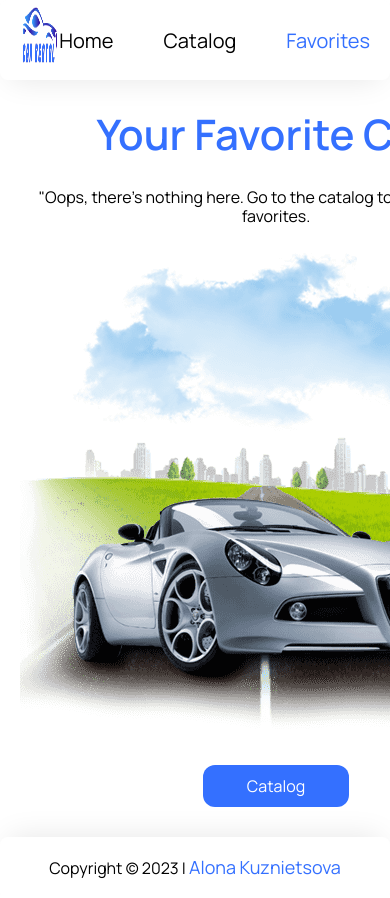
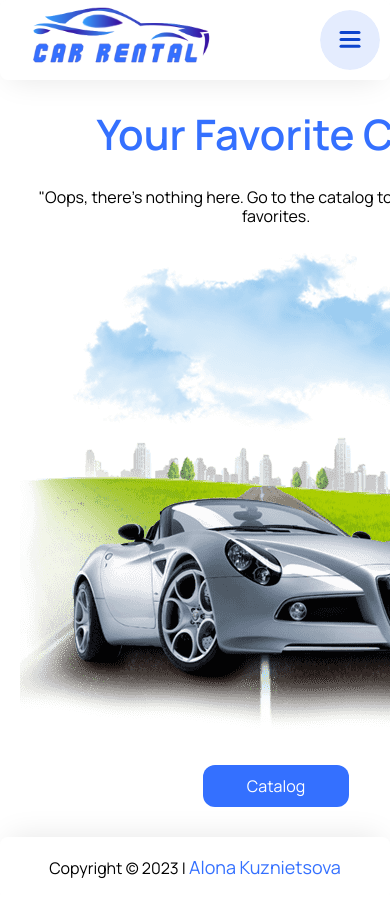
Before and after one commit to acvetochka/car-rental, a React (Create React App) app: page /car-rental/favorites in a window 390 px wide. Shown: the top 898 px of the page. Built offline with nearby package versions, Linux system fonts and the light colour scheme.

Commit message:
add mobile-menu

```diff
--- a/src/components/Header/Header.jsx
+++ b/src/components/Header/Header.jsx
@@ -1,9 +1,16 @@
 import { motion } from 'framer-motion';
+import { useMediaQuery } from 'react-responsive';
 
 import carLogo from 'assets/rental-car-logo.png';
-import { HeaderStyles, Link, Logo, LogoImg, Navi } from './Header.styled';
+import { HeaderStyles, Logo, LogoImg } from './Header.styled';
+import MobileMenu from 'components/MobileMenu/MobileMenu';
+import Navigation from 'components/Navigation/Navigation';
 
 const Header = () => {
+  const isMobile = useMediaQuery({
+    query: '(max-width: 768px)',
+  });
+
   return (
     <HeaderStyles>
       <motion.div
@@ -13,19 +20,10 @@
         viewport={{ once: true, amount: 0.2 }}
       >
         <Logo to="/">
-          <LogoImg
-            src={carLogo}
-            alt="logo"
-            width="200"
-            height="80"
-          />
+          <LogoImg src={carLogo} alt="logo" width="200" height="80" />
         </Logo>
       </motion.div>
-      <Navi>
-        <Link to="/">Home</Link>
-        <Link to="/catalog">Catalog</Link>
-        <Link to="/favorites">Favorites</Link>
-      </Navi>
+      {isMobile ? <MobileMenu /> : <Navigation />}
     </HeaderStyles>
   );
 };
--- a/src/components/Header/Header.styled.jsx
+++ b/src/components/Header/Header.styled.jsx
@@ -23,37 +23,3 @@
   width: 100%;
   max-height: 100%;
 `;
-
-export const Navi = styled.nav`
-  display: flex;
-  gap: 50px;
-`;
-
-export const Link = styled(NavLink)`
-  position: relative;
-  font-size: 20px;
-  transition: color 500ms ease-in-out, text-decoration 500ms ease-in-out;
-  &:after {
-    content: '';
-    background: none repeat scroll 0 0 transparent;
-    bottom: -1px;
-    display: block;
-    height: 1px;
-    left: 50%;
-    position: absolute;
-    background: var(--accent-hover);
-    transition: width 500ms ease 0s, left 500ms ease 0s;
-    width: 0;
-  }
-  &:hover:after {
-    width: 100%;
-    left: 0;
-  }
-  :hover {
-    color: var(--accent-hover);
-  }
-
-  &.active {
-    color: var(--accent-color);
-  }
-`;
--- /dev/null
+++ b/src/components/MobileMenu/MenuToggle/MenuToggle.jsx
@@ -0,0 +1,40 @@
+import * as React from 'react';
+import { motion } from 'framer-motion';
+import { Button } from './MenuToggle.styled';
+
+const Path = props => (
+  <motion.path
+    fill="transparent"
+    strokeWidth="3"
+    stroke="#0B44CD"
+    strokeLinecap="round"
+    {...props}
+  />
+);
+
+export const MenuToggle = ({ toggle }) => (
+  <Button onClick={toggle}>
+    <svg width="23" height="23" viewBox="0 0 23 23">
+      <Path
+        variants={{
+          closed: { d: 'M 2 2.5 L 20 2.5' },
+          open: { d: 'M 3 16.5 L 17 2.5' },
+        }}
+      />
+      <Path
+        d="M 2 9.423 L 20 9.423"
+        variants={{
+          closed: { opacity: 1 },
+          open: { opacity: 0 },
+        }}
+        transition={{ duration: 0.1 }}
+      />
+      <Path
+        variants={{
+          closed: { d: 'M 2 16.346 L 20 16.346' },
+          open: { d: 'M 3 2.5 L 17 16.346' },
+        }}
+      />
+    </svg>
+  </Button>
+);
--- /dev/null
+++ b/src/components/MobileMenu/MenuToggle/MenuToggle.styled.jsx
@@ -0,0 +1,17 @@
+import styled from '@emotion/styled';
+
+export const Button = styled.button`
+  outline: none;
+  border: none;
+  /* -webkit-user-select: none;
+  -moz-user-select: none;
+  -ms-user-select: none; */
+  cursor: pointer;
+  position: absolute;
+  top: 18px;
+  right: 15px;
+  width: 50px;
+  height: 50px;
+  border-radius: 50%;
+  background: transparent;
+`;
--- /dev/null
+++ b/src/components/MobileMenu/MobNav/MobNav.jsx
@@ -0,0 +1,54 @@
+import { NavItem, NavList } from './MobNav.styled';
+
+const variantsLink = {
+  open: {
+    y: 0,
+    opacity: 1,
+    transition: {
+      y: { stiffness: 1000, velocity: -100 },
+    },
+  },
+  closed: {
+    y: 50,
+    opacity: 0,
+    transition: {
+      y: { stiffness: 1000 },
+    },
+  },
+};
+
+const variants = {
+  open: {
+    transition: { staggerChildren: 0.07, delayChildren: 0.2 },
+    visibility: 'visible',
+    pointerEvents: 'auto',
+  },
+  closed: {
+    transition: { staggerChildren: 0.05, staggerDirection: -1 },
+    visibility: 'hidden',
+    pointerEvents: 'none',
+  },
+};
+
+const menu = [
+  { id: 1, name: 'Home', src: '/' },
+  { id: 2, name: 'Catalog', src: '/catalog' },
+  { id: 3, name: 'Favorites', src: '/favorites' },
+];
+
+export const MobNav = ({ onClose }) => (
+  <NavList variants={variants}>
+    {menu.map(({ id, name, src }) => (
+      <NavItem
+        key={id}
+        variants={variantsLink}
+        whileHover={{ scale: 1.1 }}
+        whileTap={{ scale: 0.95 }}
+        to={src}
+        onClick={onClose}
+      >
+        {name}
+      </NavItem>
+    ))}
+  </NavList>
+);
--- /dev/null
+++ b/src/components/MobileMenu/MobNav/MobNav.styled.jsx
@@ -0,0 +1,44 @@
+import styled from '@emotion/styled';
+import { motion } from 'framer-motion';
+import { NavLink } from 'react-router-dom';
+
+export const NavList = styled(motion.ul)`
+  padding: 25px;
+  position: absolute;
+  top: 100px;
+  left: 50%;
+  transform: translateX(-50%);
+  display: flex;
+  flex-direction: column;
+  gap: 50px;
+  align-items: center;
+`;
+
+export const NavItem = styled(motion(NavLink))`
+  position: relative;
+  font-size: 28px;
+  transition: color 500ms ease-in-out, text-decoration 500ms ease-in-out;
+  &:after {
+    content: '';
+    background: none repeat scroll 0 0 transparent;
+    bottom: -1px;
+    display: block;
+    height: 1px;
+    left: 50%;
+    position: absolute;
+    background: var(--accent-hover);
+    transition: width 500ms ease 0s, left 500ms ease 0s;
+    width: 0;
+  }
+  &:hover:after {
+    width: 100%;
+    left: 0;
+  }
+  :hover {
+    color: var(--accent-hover);
+  }
+
+  &.active {
+    color: var(--accent-color);
+  }
+`;
--- /dev/null
+++ b/src/components/MobileMenu/MobileMenu.jsx
@@ -0,0 +1,62 @@
+import { useRef } from 'react';
+import { AnimatePresence, useCycle } from 'framer-motion';
+import { MenuToggle } from './MenuToggle/MenuToggle';
+import { useDimensions } from 'helpers/use-dimensios';
+import { MobNav } from './MobNav/MobNav';
+import { Nav, Wrapper } from './MobileMenu.styled';
+import { useEffect } from 'react';
+
+const sidebar = {
+  open: (height = 500) => ({
+    clipPath: `circle( ${height * 2 + 200}px at 100% 0)`,
+    transition: {
+      type: 'spring',
+      stiffness: 20,
+      restDelta: 2,
+    },
+  }),
+  closed: (distanceFromRight = 40) => ({
+    clipPath: `circle(30px at calc(100% - ${distanceFromRight}px) 40px)`,
+    transition: {
+      delay: 0.5,
+      type: 'spring',
+      stiffness: 400,
+      damping: 40,
+    },
+  }),
+};
+
+const MobileMenu = () => {
+  const [isOpen, toggleOpen] = useCycle(false, true);
+  const containerRef = useRef(null);
+  const { height } = useDimensions(containerRef);
+
+  useEffect(() => {
+    if (isOpen) {
+      document.body.style.overflow = 'hidden';
+    } else {
+      document.body.style.overflow = 'auto';
+    }
+  }, [isOpen]);
+
+  return (
+    <AnimatePresence>
+      <Nav
+        key="mobileMenu"
+        initial={false}
+        animate={isOpen ? 'open' : 'closed'}
+        exit="closed"
+        custom={height}
+        ref={containerRef}
+        width={isOpen ? '100%' : '80px'}
+        height={isOpen ? '100vh' : '80px'}
+      >
+        <Wrapper className="background" initial={false} variants={sidebar} />
+        <MobNav onClose={() => toggleOpen()} />
+        <MenuToggle toggle={() => toggleOpen()} />
+      </Nav>
+    </AnimatePresence>
+  );
+};
+
+export default MobileMenu;
--- /dev/null
+++ b/src/components/MobileMenu/MobileMenu.styled.jsx
@@ -0,0 +1,20 @@
+import styled from '@emotion/styled';
+import { motion } from 'framer-motion';
+
+export const Nav = styled(motion.nav)`
+  position: absolute;
+  top: 0;
+  right: 0;
+  bottom: 0;
+  width: ${props => props.width};
+  height: ${props => props.height};
+`;
+
+export const Wrapper = styled(motion.div)`
+  position: absolute;
+  top: 0;
+  left: 0;
+  bottom: 0;
+  background: #789ffb33;
+  backdrop-filter: blur(100px);
+`;
--- /dev/null
+++ b/src/components/Navigation/Navigation.jsx
@@ -0,0 +1,13 @@
+const { Navi, Link } = require('./Navigation.styled');
+
+const Navigation = () => {
+  return (
+    <Navi>
+      <Link to="/">Home</Link>
+      <Link to="/catalog">Catalog</Link>
+      <Link to="/favorites">Favorites</Link>
+    </Navi>
+  );
+};
+
+export default Navigation;
--- /dev/null
+++ b/src/components/Navigation/Navigation.styled.jsx
@@ -0,0 +1,36 @@
+import styled from '@emotion/styled';
+import { NavLink } from 'react-router-dom';
+
+export const Navi = styled.nav`
+  display: flex;
+  gap: 50px;
+`;
+
+export const Link = styled(NavLink)`
+  position: relative;
+  font-size: 20px;
+  transition: color 500ms ease-in-out, text-decoration 500ms ease-in-out;
+  &:after {
+    content: '';
+    background: none repeat scroll 0 0 transparent;
+    bottom: -1px;
+    display: block;
+    height: 1px;
+    left: 50%;
+    position: absolute;
+    background: var(--accent-hover);
+    transition: width 500ms ease 0s, left 500ms ease 0s;
+    width: 0;
+  }
+  &:hover:after {
+    width: 100%;
+    left: 0;
+  }
+  :hover {
+    color: var(--accent-hover);
+  }
+
+  &.active {
+    color: var(--accent-color);
+  }
+`;
--- /dev/null
+++ b/src/helpers/use-dimensios.jsx
@@ -0,0 +1,12 @@
+import { useEffect, useRef } from 'react';
+
+export const useDimensions = ref => {
+  const dimensions = useRef({ width: 0, height: 0 });
+
+  useEffect(() => {
+    dimensions.current.width = ref.current.offsetWidth;
+    dimensions.current.height = ref.current.offsetHeight;
+  }, [ref]);
+
+  return dimensions.current;
+};
--- a/src/index.css
+++ b/src/index.css
@@ -47,3 +47,85 @@
   padding: 0;
   margin: 0;
 }
+
+/* body {
+  width: 100vw;
+  height: 100vh;
+  background: linear-gradient(180deg, #0055ff 0%, rgb(0, 153, 255) 100%);
+  overflow: hidden;
+  padding: 0;
+  margin: 0;
+  display: flex;
+  justify-content: center;
+  align-items: center;
+} */
+
+/* nav {
+  position: absolute;
+  top: 0;
+  left: 0;
+  bottom: 0;
+  width: 100%;
+} */
+
+.background {
+  position: absolute;
+  top: 0;
+  right: 0;
+  bottom: 0;
+  width: 100%;
+  background: #fff;
+}
+
+/* button {} */
+
+/* ul,
+li {
+  margin: 0;
+  padding: 0;
+}
+
+ul {
+  padding: 25px;
+  position: absolute;
+  top: 100px;
+  width: 230px;
+} */
+
+/* li {
+  list-style: none;
+  margin-bottom: 20px;
+  display: flex;
+  align-items: center;
+  cursor: pointer;
+}  */
+
+.icon-placeholder {
+  width: 40px;
+  height: 40px;
+  border-radius: 50%;
+  flex: 40px 0;
+  margin-right: 20px;
+}
+
+.text-placeholder {
+  border-radius: 5px;
+  width: 200px;
+  height: 20px;
+  flex: 1;
+}
+
+.refresh {
+  padding: 10px;
+  position: absolute;
+  background: rgba(0, 0, 0, 0.4);
+  border-radius: 10px;
+  width: 20px;
+  height: 20px;
+  top: 10px;
+  right: 10px;
+  display: flex;
+  justify-content: center;
+  align-items: center;
+  cursor: pointer;
+}
```
